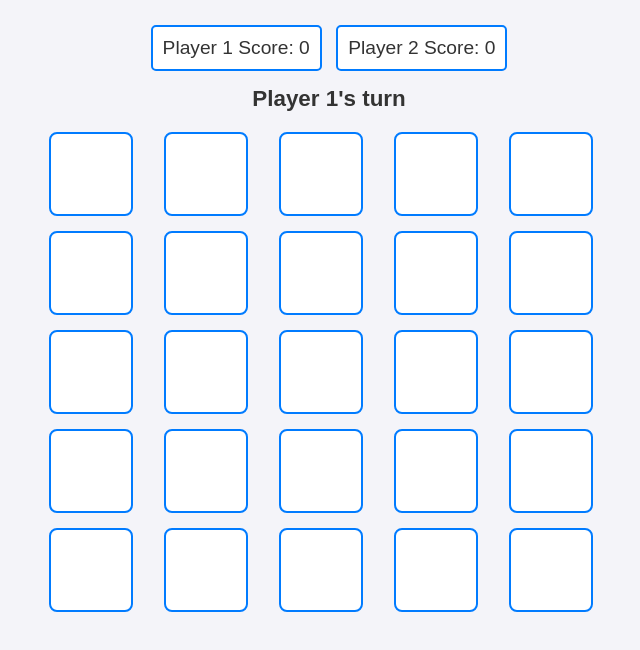
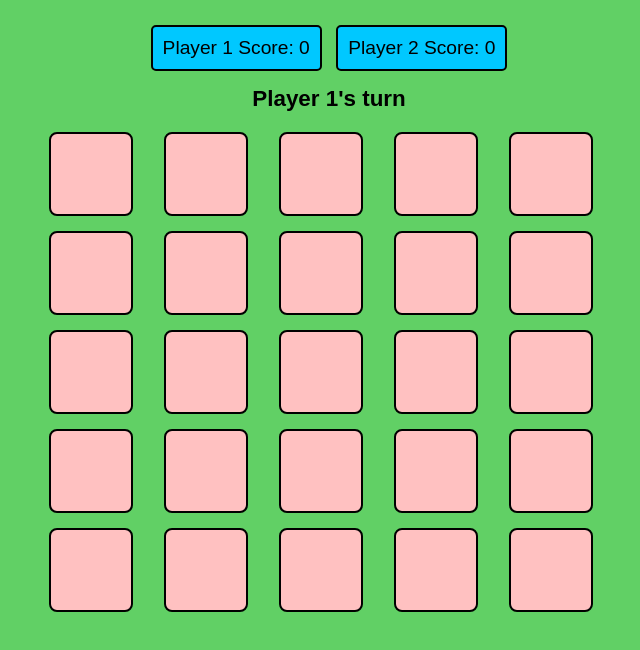
Before and after one commit to Ceres2805/Quantum-Squares, a plain HTML site: page index.html in a window 1280 px wide. Shown: the whole page, without its empty margins (311-951 px from the left). Drawn offline with Linux system fonts and the light colour scheme.

Commit message:
Update styles.css

```diff
--- a/styles.css
+++ b/styles.css
@@ -1,7 +1,7 @@
 body {
     font-family: 'Arial', sans-serif;
-    background-color: #f4f4f9;
-    color: #333;
+    background-color: #61d065;
+    color: #000000;
     text-align: center;
     margin: 0;
     padding: 20px;
@@ -15,8 +15,8 @@ body {
     font-size: 1.2em;
     margin: 5px;
     padding: 10px;
-    background-color: #fff;
-    border: 2px solid #007bff;
+    background-color: #00c8ff;
+    border: 2px solid #000000;
     border-radius: 5px;
     display: inline-block;
 }
@@ -37,8 +37,8 @@ body {
 .block {
     width: 50px;
     height: 50px;
-    border: 2px solid #007bff;
-    background-color: #ffffff;
+    border: 2px solid #000000;
+    background-color: #ffc1c1;
     padding: 15px;
     text-align: center;
     cursor: pointer;
@@ -47,7 +47,7 @@ body {
 }
 
 .block:hover {
-    background-color: #e7f3ff;
+    background-color: #fe9898;
     transform: scale(1.05);
 }
 
```
